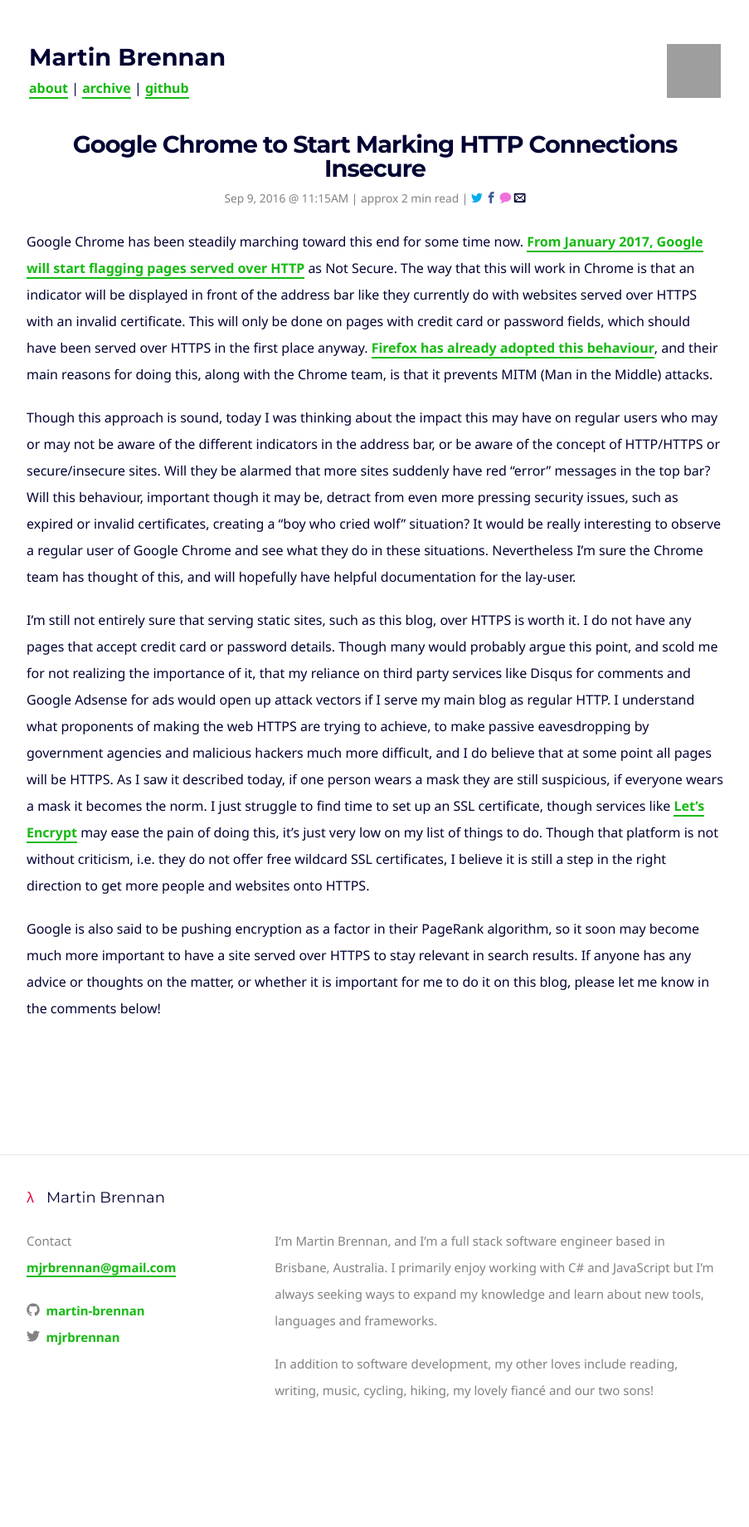
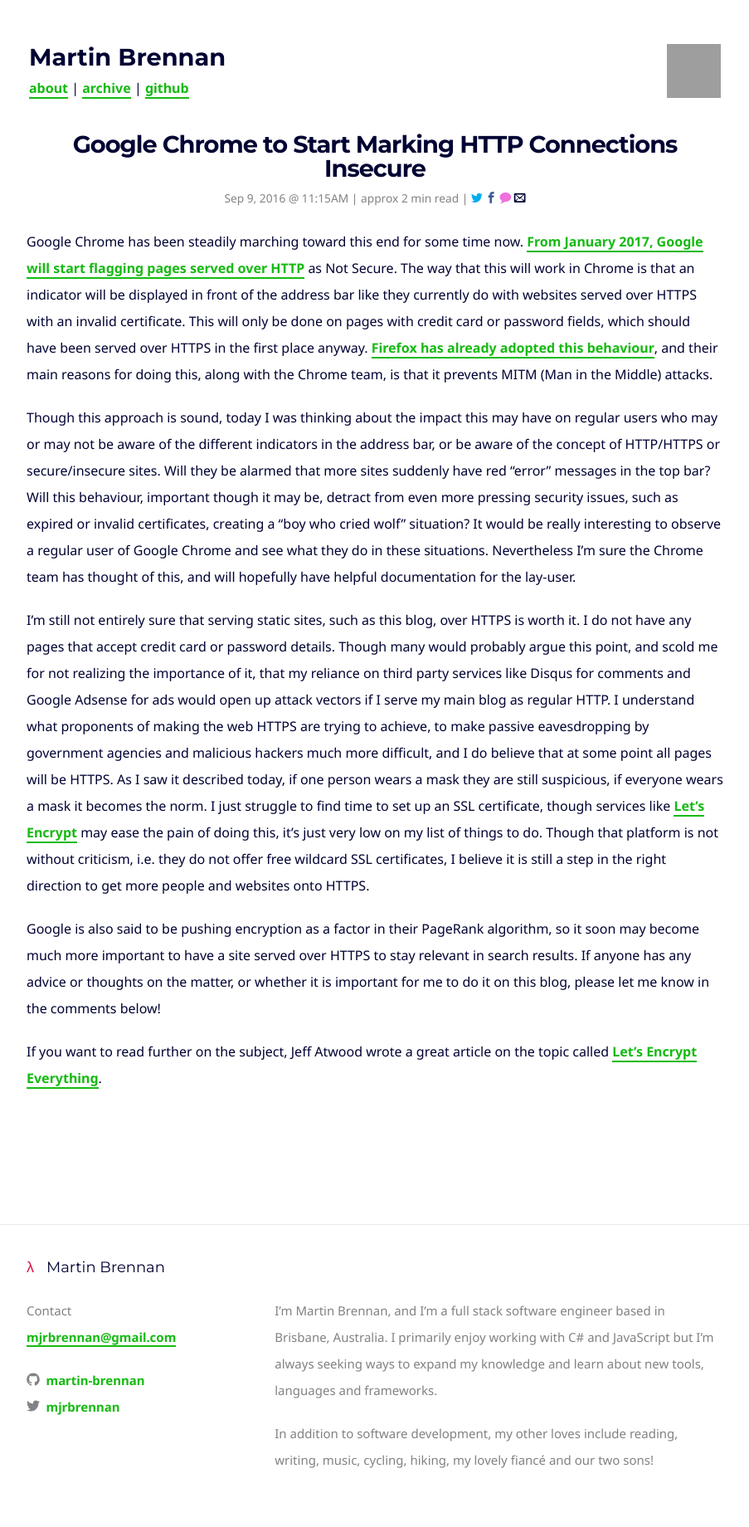
Before and after one commit to martin-brennan/martin-brennan.com, a Jekyll site: the page built from _posts/2016-09-09-google-chrome-marking-http-connections-insecure.md, in a window 1280 px wide. Shown: the whole page at 83% size, without its empty margins (188-1091 px from the left). Built offline with Jekyll 4.4.1, drawn with Linux system fonts in a browser that asks for light colours; some web fonts are replaced; comment, search, counter and statistics services are not loaded; before the commit the page ends 1756 px from its top, so only the background shows below that; grey boxes are pictures that could not be loaded.

Commit message:
added link to jeff atwood on lets encrypt

```diff
--- a/_posts/2016-09-09-google-chrome-marking-http-connections-insecure.md
+++ b/_posts/2016-09-09-google-chrome-marking-http-connections-insecure.md
@@ -13,3 +13,5 @@ Though this approach is sound, today I was thinking about the impact this may ha
 I'm still not entirely sure that serving static sites, such as this blog, over HTTPS is worth it. I do not have any pages that accept credit card or password details. Though many would probably argue this point, and scold me for not realizing the importance of it, that my reliance on third party services like Disqus for comments and Google Adsense for ads would open up attack vectors if I serve my main blog as regular HTTP. I understand what proponents of making the web HTTPS are trying to achieve, to make passive eavesdropping by government agencies and malicious hackers much more difficult, and I do believe that at some point all pages will be HTTPS. As I saw it described today, if one person wears a mask they are still suspicious, if everyone wears a mask it becomes the norm. I just struggle to find time to set up an SSL certificate, though services like [Let's Encrypt](https://letsencrypt.org/) may ease the pain of doing this, it's just very low on my list of things to do. Though that platform is not without criticism, i.e. they do not offer free wildcard SSL certificates, I believe it is still a step in the right direction to get more people and websites onto HTTPS.
 
 Google is also said to be pushing encryption as a factor in their PageRank algorithm, so it soon may become much more important to have a site served over HTTPS to stay relevant in search results. If anyone has any advice or thoughts on the matter, or whether it is important for me to do it on this blog, please let me know in the comments below!
+
+If you want to read further on the subject, Jeff Atwood wrote a great article on the topic called [Let's Encrypt Everything](https://blog.codinghorror.com/lets-encrypt-everything/).
```
Also changed, not shown: Gemfile.lock.
